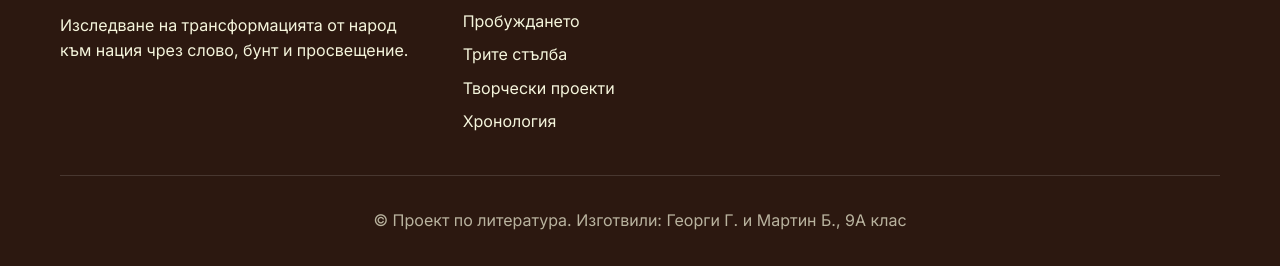
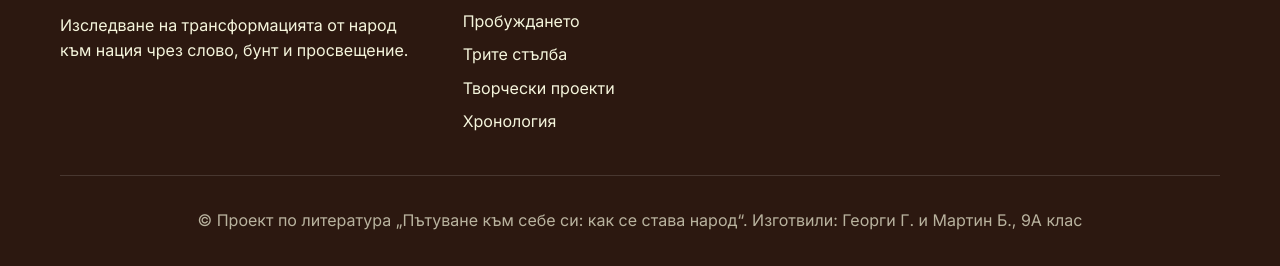
Before and after one commit to ggosheto/Proekt_literatura, a plain HTML site: page index.html in a window 1280 px wide. Shown: the part 5179-5445 px from the top of the page. Drawn offline with nearby package versions, Linux system fonts and the light colour scheme.

Commit message:
Update index.html

```diff
--- a/index.html
+++ b/index.html
@@ -326,7 +326,7 @@
                 </div>-->
             </div>
             <div class="footer-bottom">
-                <p>&copy; Проект по литература. Изготвили: Георги Г. и Мартин Б., 9А клас</p>
+                <p>&copy; Проект по литература „Пътуване към себе си: как се става народ“. Изготвили: Георги Г. и Мартин Б., 9А клас</p>
             </div>
         </div>
     </footer>
```
